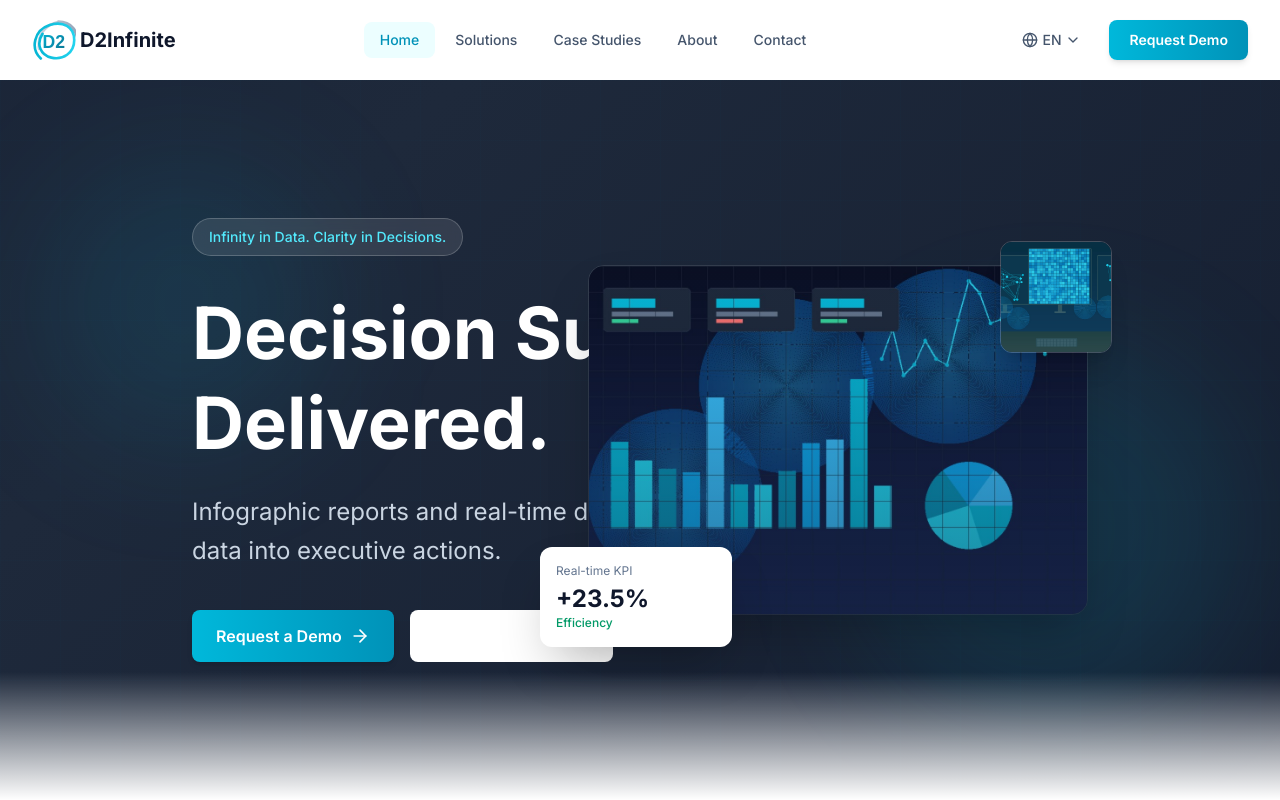
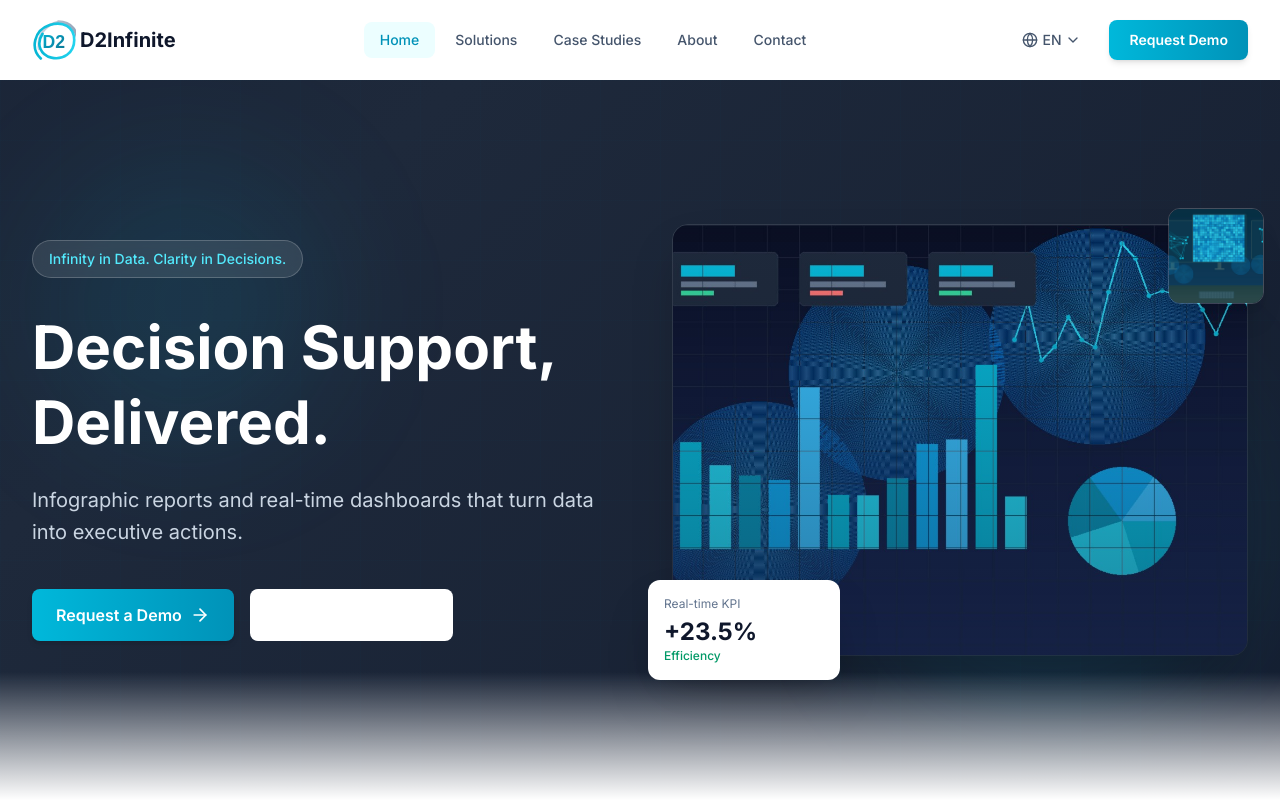
Before and after one commit to dssnslfoods/d2infinite, a Next.js app: page /en in a window 1280 px wide. Shown: the top 800 px of the page. Built offline with nearby package versions, Linux system fonts and the light colour scheme.

Commit message:
fix: Prevent hero photo from overlapping text
Change the hero layout from absolute positioning to a two-column grid
so the dashboard photo sits beside the text instead of on top of it.

https://claude.ai/code/session_01CekdKWeo3W2YT7C99Lxvph

```diff
--- a/src/components/home/HeroSection.tsx
+++ b/src/components/home/HeroSection.tsx
@@ -21,19 +21,21 @@ export default function HeroSection() {
 
       {/* Content */}
       <div className="relative max-w-7xl mx-auto px-4 sm:px-6 lg:px-8 py-20 lg:py-32">
-        <div className="max-w-4xl">
+        <div className="grid grid-cols-1 lg:grid-cols-2 gap-12 lg:gap-16 items-center">
+          {/* Left: Text content */}
+          <div>
             {/* Tagline badge */}
             <div className="inline-flex items-center px-4 py-2 bg-white/10 backdrop-blur-sm rounded-full border border-white/20 mb-8">
               <span className="text-cyan-300 text-sm font-medium">{tagline}</span>
             </div>
 
             {/* Headline */}
-          <h1 className="text-4xl sm:text-5xl lg:text-6xl xl:text-7xl font-bold text-white mb-6 leading-tight">
+            <h1 className="text-4xl sm:text-5xl lg:text-5xl xl:text-6xl font-bold text-white mb-6 leading-tight">
               {t('headline')}
             </h1>
 
             {/* Subheadline */}
-          <p className="text-lg sm:text-xl lg:text-2xl text-slate-300 mb-10 max-w-2xl leading-relaxed">
+            <p className="text-lg sm:text-xl lg:text-xl text-slate-300 mb-10 leading-relaxed">
               {t('subheadline')}
             </p>
 
@@ -49,16 +51,16 @@ export default function HeroSection() {
             </div>
           </div>
 
-        {/* Stats or visual element */}
-        <div className="hidden lg:block absolute right-8 top-1/2 -translate-y-1/2">
+          {/* Right: Dashboard photo */}
+          <div className="hidden lg:block">
             <div className="relative">
               {/* Dashboard photo */}
-            <div className="w-[500px] h-[350px] rounded-2xl border border-white/10 shadow-2xl overflow-hidden">
+              <div className="w-full aspect-[4/3] rounded-2xl border border-white/10 shadow-2xl overflow-hidden">
                 <Image
                   src="/images/hero-data-analytics.jpg"
                   alt="Data analytics dashboard"
-                width={500}
-                height={350}
+                  width={600}
+                  height={450}
                   className="object-cover w-full h-full"
                   priority
                 />
@@ -66,21 +68,22 @@ export default function HeroSection() {
                 <div className="absolute inset-0 bg-gradient-to-t from-slate-900/40 to-transparent rounded-2xl" />
               </div>
               {/* Floating card */}
-            <div className="absolute -bottom-8 -left-12 w-48 bg-white rounded-xl p-4 shadow-2xl">
+              <div className="absolute -bottom-6 -left-6 w-48 bg-white rounded-xl p-4 shadow-2xl">
                 <div className="text-xs text-slate-500 mb-1">Real-time KPI</div>
                 <div className="text-2xl font-bold text-slate-900">+23.5%</div>
                 <div className="text-xs text-emerald-600 font-medium">Efficiency</div>
               </div>
               {/* Floating photo accent */}
-            <div className="absolute -top-6 -right-6 w-28 h-28 rounded-xl border border-white/20 shadow-xl overflow-hidden">
+              <div className="absolute -top-4 -right-4 w-24 h-24 rounded-xl border border-white/20 shadow-xl overflow-hidden">
                 <Image
                   src="/images/data-visualization.jpg"
                   alt="Data visualization"
-                width={112}
-                height={112}
+                  width={96}
+                  height={96}
                   className="object-cover w-full h-full"
                 />
                 <div className="absolute inset-0 bg-cyan-500/20" />
+              </div>
             </div>
           </div>
         </div>
```
Lines whose indentation alone changed are shown as unchanged.
